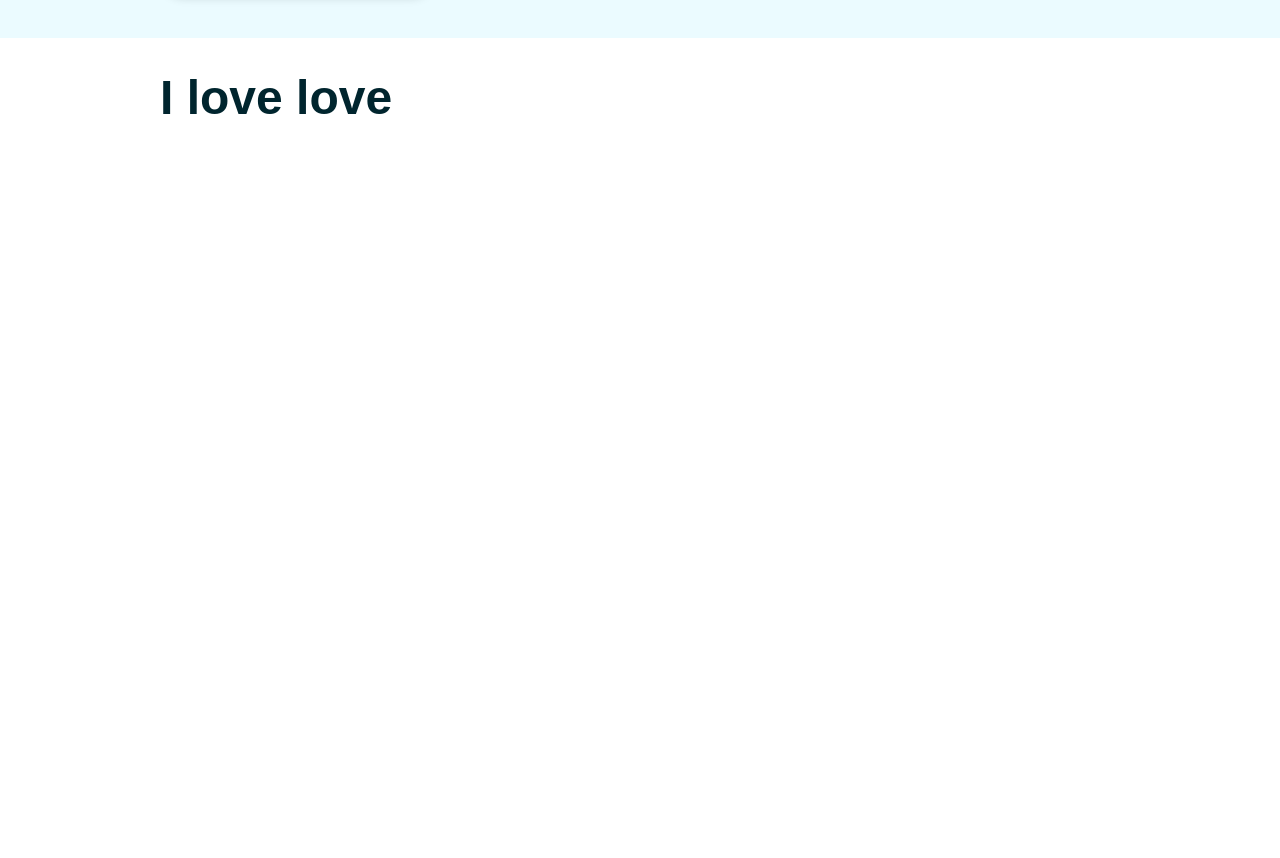
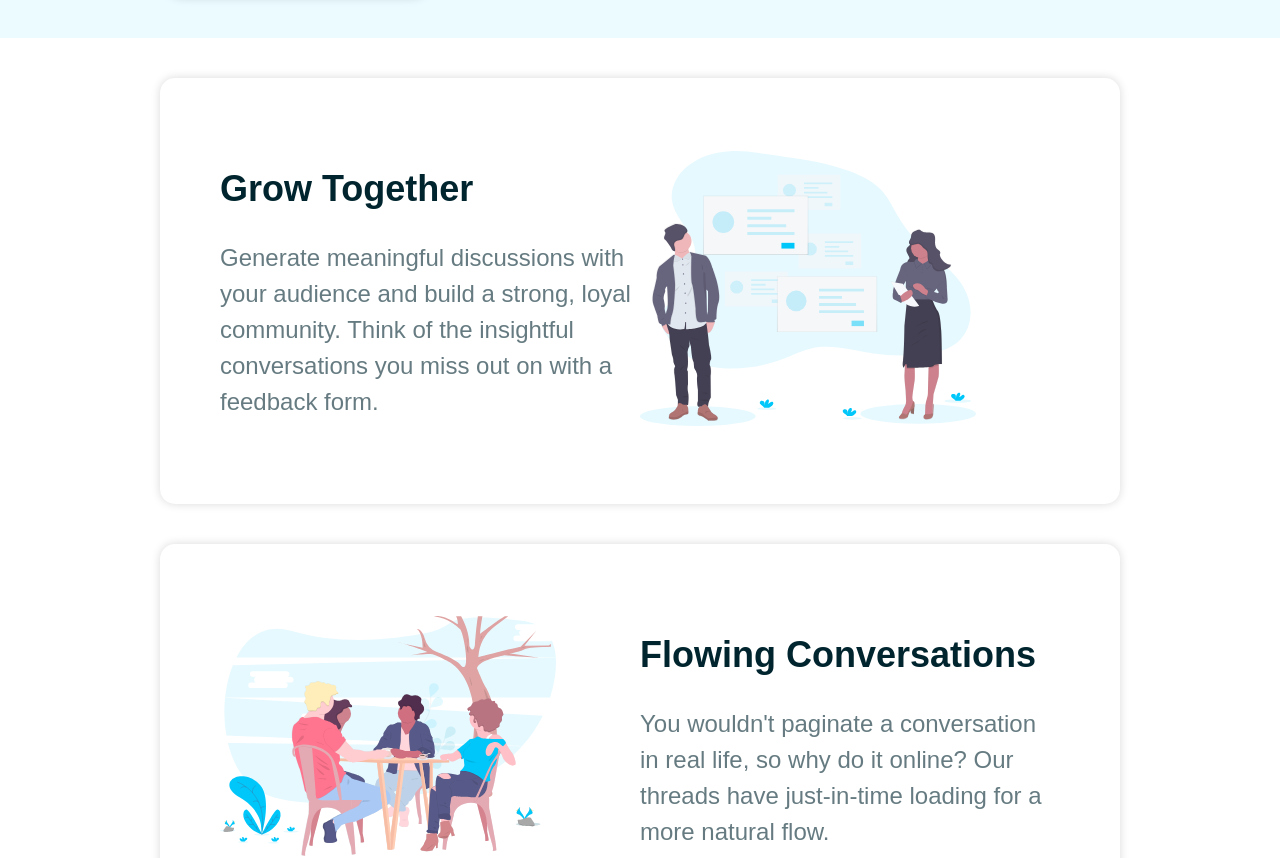
Before and after one commit to Zubs/ReactHuddle, a React (Create React App) app: page / in a window 1280 px wide. Shown: the part 520-1378 px from the top of the page. Before the commit the page ends 800 px from the top, so only its background shows below. Built offline with nearby package versions, Linux system fonts and the light colour scheme.

Commit message:
Main body content

```diff
--- a/src/App.js
+++ b/src/App.js
@@ -2,6 +2,8 @@
 import Header from "./components/Header";
 import { ThemeProvider } from "styled-components";
 import GlobalStyles from "./components/styles/Globals";
+import content from "./content";
+import Card from "./components/Card";
 
 const theme = {
   colors: {
@@ -18,7 +20,11 @@
       <GlobalStyles />
       <Header />
       <Container>
-        <h1>I love love</h1>
+        {
+          content.map((item, index) => (
+            <Card key={ index } item={ item } />
+          ))
+        }
       </Container>
     </ThemeProvider>
   );
--- /dev/null
+++ b/src/components/Card.js
@@ -0,0 +1,15 @@
+import StyledCard from "./styles/Card.styled";
+
+const Card = ({ item: { id, title, body, image } }) => {
+	return <StyledCard layout={ id % 2 === 0 && 'row-reverse' }>
+		<div>
+			<h2>{ title }</h2>
+			<p>{ body }</p>
+		</div>
+		<div>
+			<img src={ `./images/${image}` }  alt="" />
+		</div>
+	</StyledCard>;
+};
+
+export default Card;
--- /dev/null
+++ b/src/components/styles/Card.styled.js
@@ -0,0 +1,26 @@
+import styled from "styled-components";
+
+const StyledCard = styled.div`
+	display: flex;
+	align-items: center;
+	background-color: ${ ({ theme }) => theme.colors.body };
+	border-radius: 15px;
+	box-shadow: 0 0 10px rgba(0, 0, 0, 0.15);
+	margin: 40px 0;
+	padding: 60px;
+	flex-direction: ${ ({ layout }) => layout || 'row' };
+
+	img {
+		width: 80%;
+	}
+
+	& > div {
+		flex: 1;
+	}
+
+  @media (max-width: ${ ({ theme }) => theme.mobile }) {
+    flex-direction: column;
+  }
+`;
+
+export default StyledCard;
--- /dev/null
+++ b/src/content.js
@@ -0,0 +1,22 @@
+const content = [
+	{
+		id: 1,
+		title: 'Grow Together',
+		body: 'Generate meaningful discussions with your audience and build a strong, loyal community. Think of the insightful conversations you miss out on with a feedback form.',
+		image: 'illustration-grow-together.svg',
+	},
+	{
+		id: 2,
+		title: 'Flowing Conversations',
+		body: "You wouldn't paginate a conversation in real life, so why do it online? Our threads have just-in-time loading for a more natural flow.",
+		image: 'illustration-flowing-conversation.svg',
+	},
+	{
+		id: 3,
+		title: 'Your Users',
+		body: "It takes no time at all to integrate Huddle with your app's authentication solution. This means, once signed in to your app, your users can start chatting immediately.",
+		image: 'illustration-your-users.svg',
+	},
+];
+
+export default content;
```
